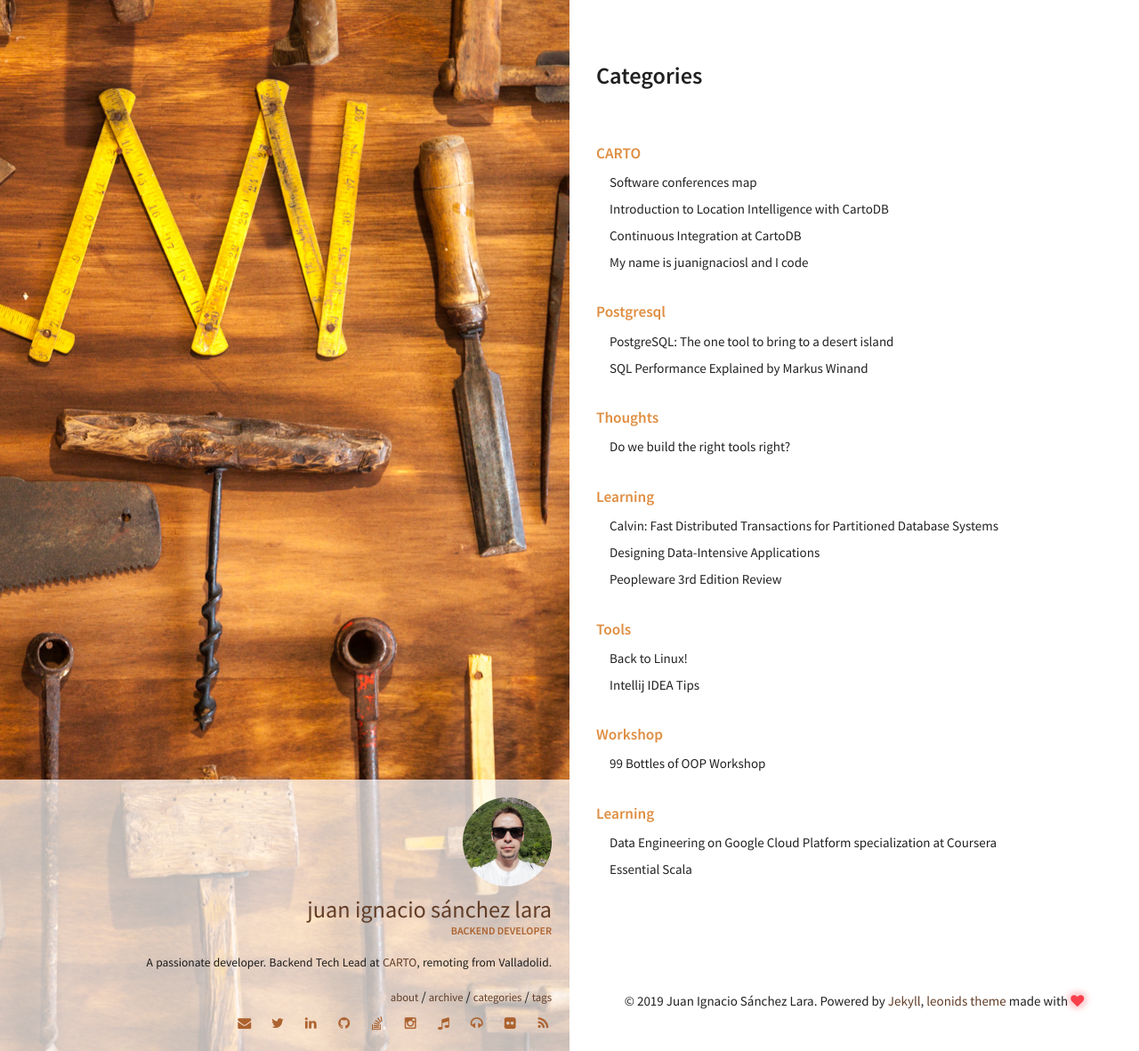
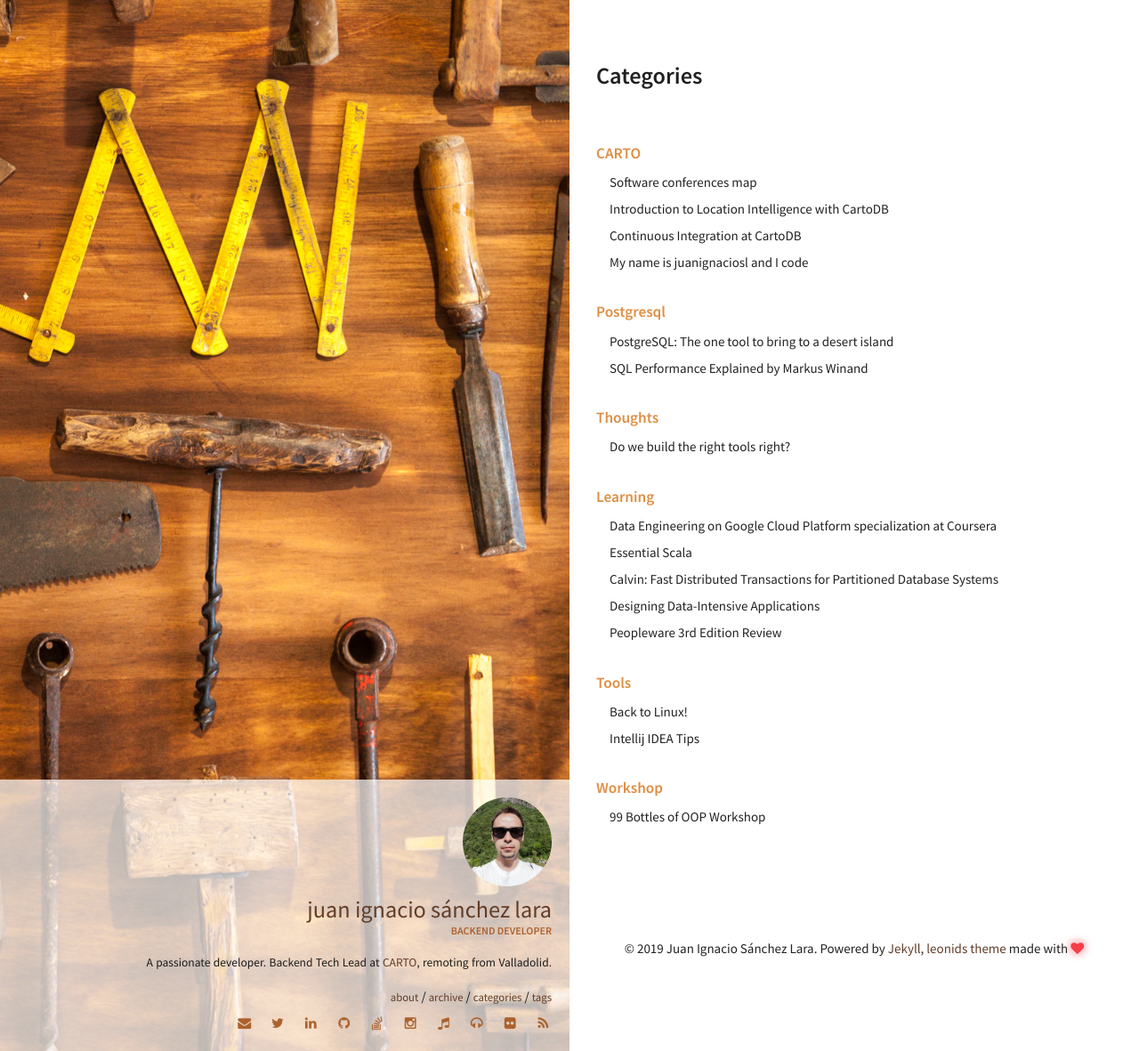
Before and after one commit to juanignaciosl/juanignaciosl.github.io, a Jekyll site: the page built from categories/index.html, in a window 1280 px wide. Shown: the whole page at 89% size. Built offline with Jekyll 4.4.1, drawn with Linux system fonts in a browser that asks for light colours.

Commit message:
Fix learning category

```diff
--- a/_posts/2018-09-29-Essential_Scala.markdown
+++ b/_posts/2018-09-29-Essential_Scala.markdown
@@ -2,7 +2,7 @@
 layout: post
 title: "Essential Scala"
 date: 2018-09-29 07:18:57
-categories: ['Learning']
+categories: ['learning']
 tags: [Software Development, Scala, books]
 excerpt: |
   Notes about Essential Scala book.
--- a/_posts/2019-01-04-Data_Engineering_on_Google_Cloud_Platform.markdown
+++ b/_posts/2019-01-04-Data_Engineering_on_Google_Cloud_Platform.markdown
@@ -2,7 +2,7 @@
 layout: post
 title: "Data Engineering on Google Cloud Platform specialization at Coursera"
 date: 2019-01-04 07:18:57
-categories: ['Learning']
+categories: ['learning']
 tags: [Software Development, Databases, Google, Data, Courses, Coursera]
 excerpt: |
   Notes about Data Engineering on Google Cloud Platform Specialization course at Coursera.
```
